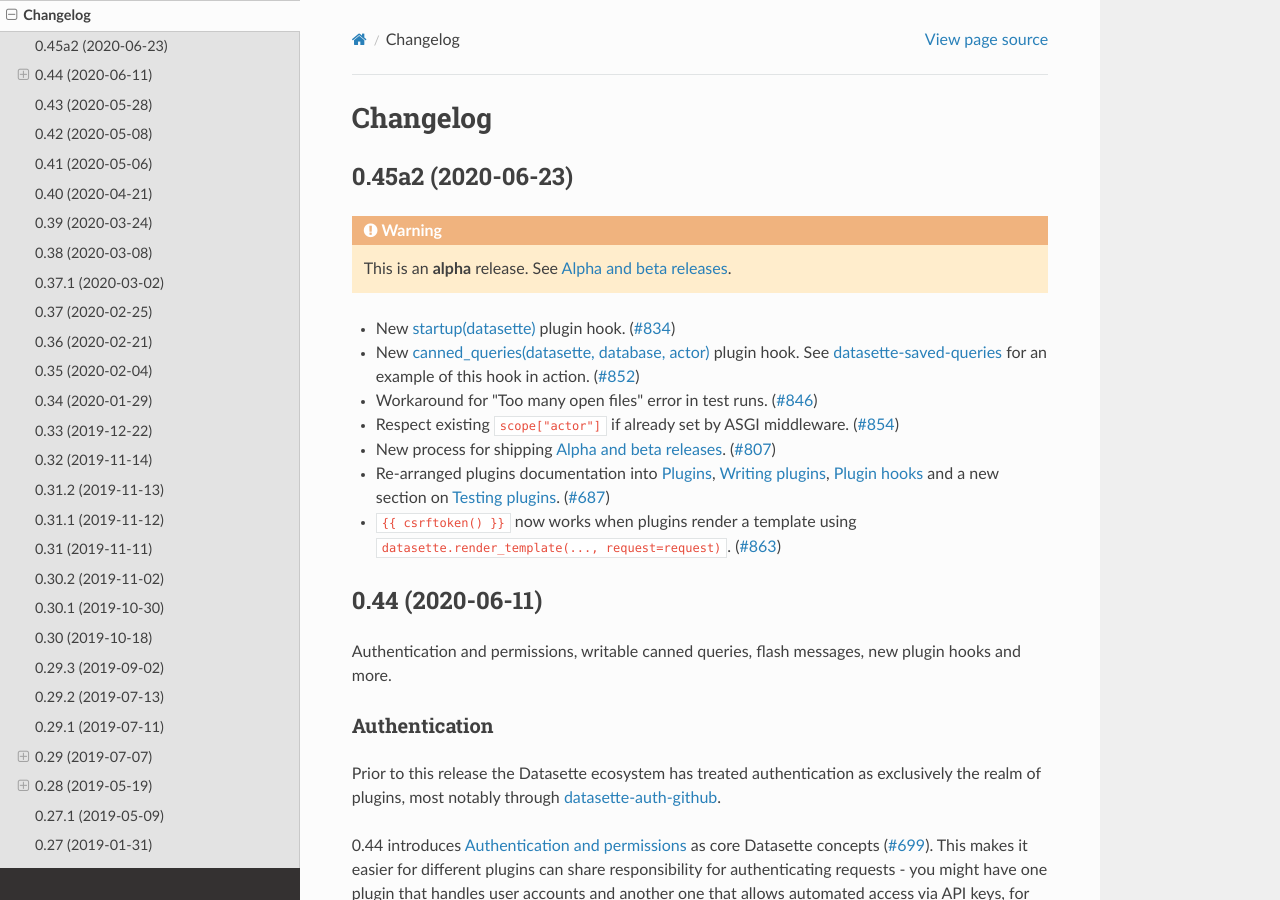
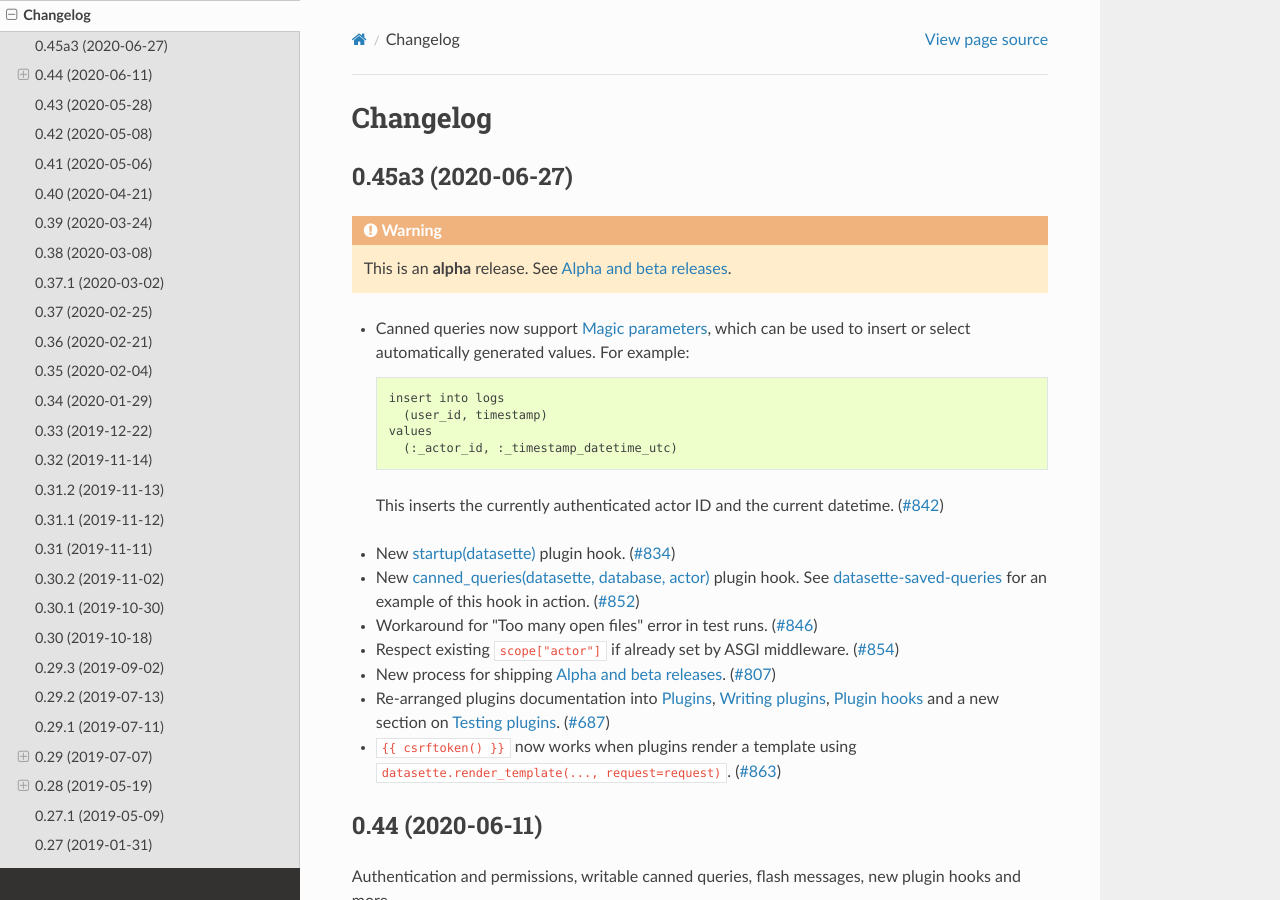
Before and after one commit to simonw/datasette, a Sphinx documentation site: the page built from docs/changelog.rst, in a window 1280 px wide and 900 px high. Built offline with Sphinx 7.4.7 and the Read the Docs theme 2.0.0, drawn with Linux system fonts in a browser that asks for light colours.

Commit message:
Release notes for 0.45a3

```diff
--- a/docs/changelog.rst
+++ b/docs/changelog.rst
@@ -4,13 +4,20 @@
 Changelog
 =========
 
-.. _v0_45a2:
-
-0.45a2 (2020-06-23)
+.. _v0_45a3:
+
+0.45a3 (2020-06-27)
 -------------------
 
 .. warning:: This is an **alpha** release. See :ref:`contributing_alpha_beta`.
 
+- Canned queries now support :ref:`canned_queries_magic_parameters`, which can be used to insert or select automatically generated values. For example::
+
+      insert into logs
+        (user_id, timestamp)
+      values
+        (:_actor_id, :_timestamp_datetime_utc)
+ This inserts the currently authenticated actor ID and the current datetime. (`#842 <https://github.com/simonw/datasette/issues/842>`__)
 - New :ref:`plugin_hook_startup` plugin hook. (`#834 <https://github.com/simonw/datasette/issues/834>`__)
 - New :ref:`plugin_hook_canned_queries` plugin hook. See `datasette-saved-queries <https://github.com/simonw/datasette-saved-queries>`__ for an example of this hook in action. (`#852 <https://github.com/simonw/datasette/issues/852>`__)
 - Workaround for "Too many open files" error in test runs. (`#846 <https://github.com/simonw/datasette/issues/846>`__)
```
Also changed, not shown: 2 other files.
